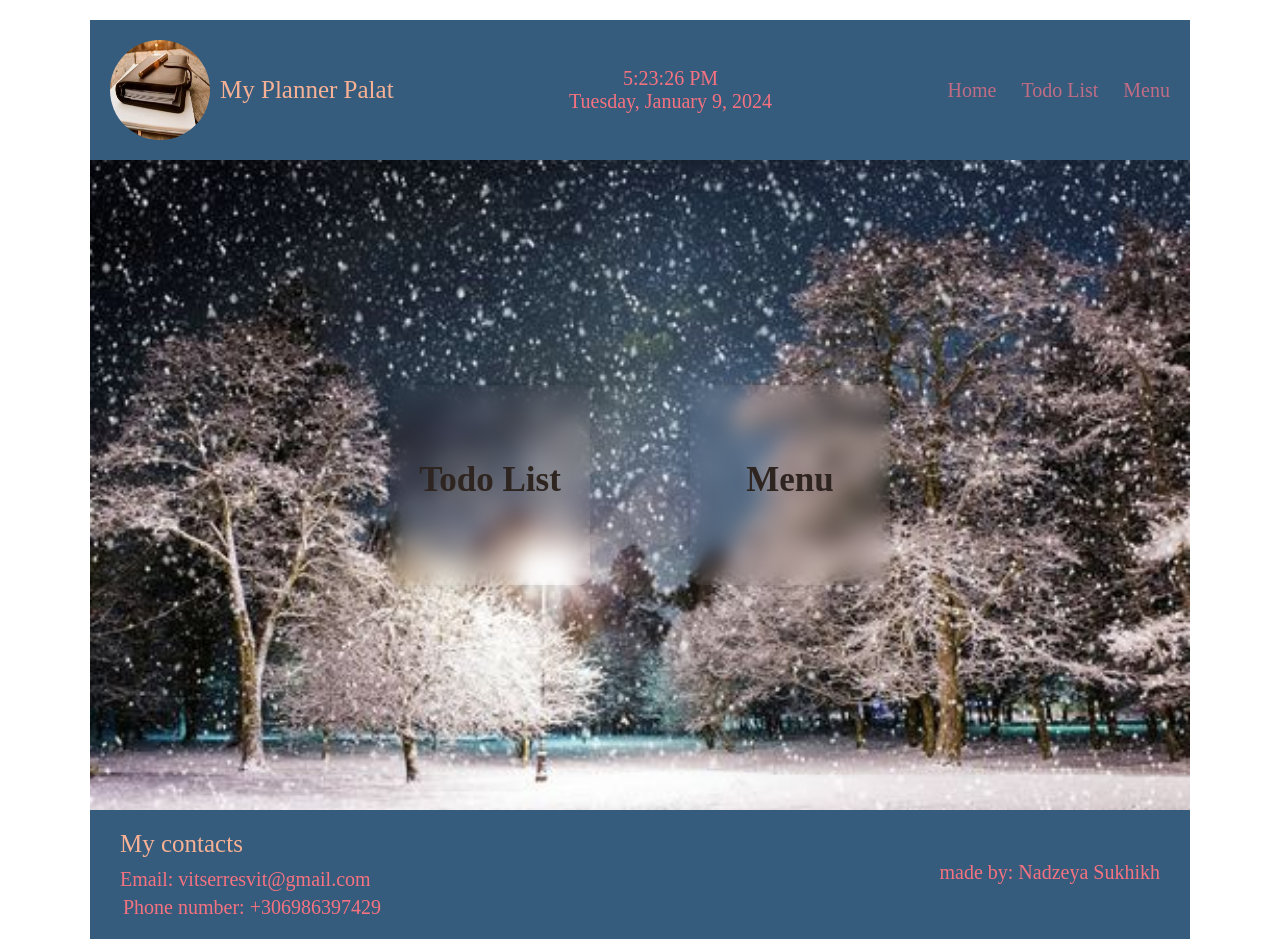
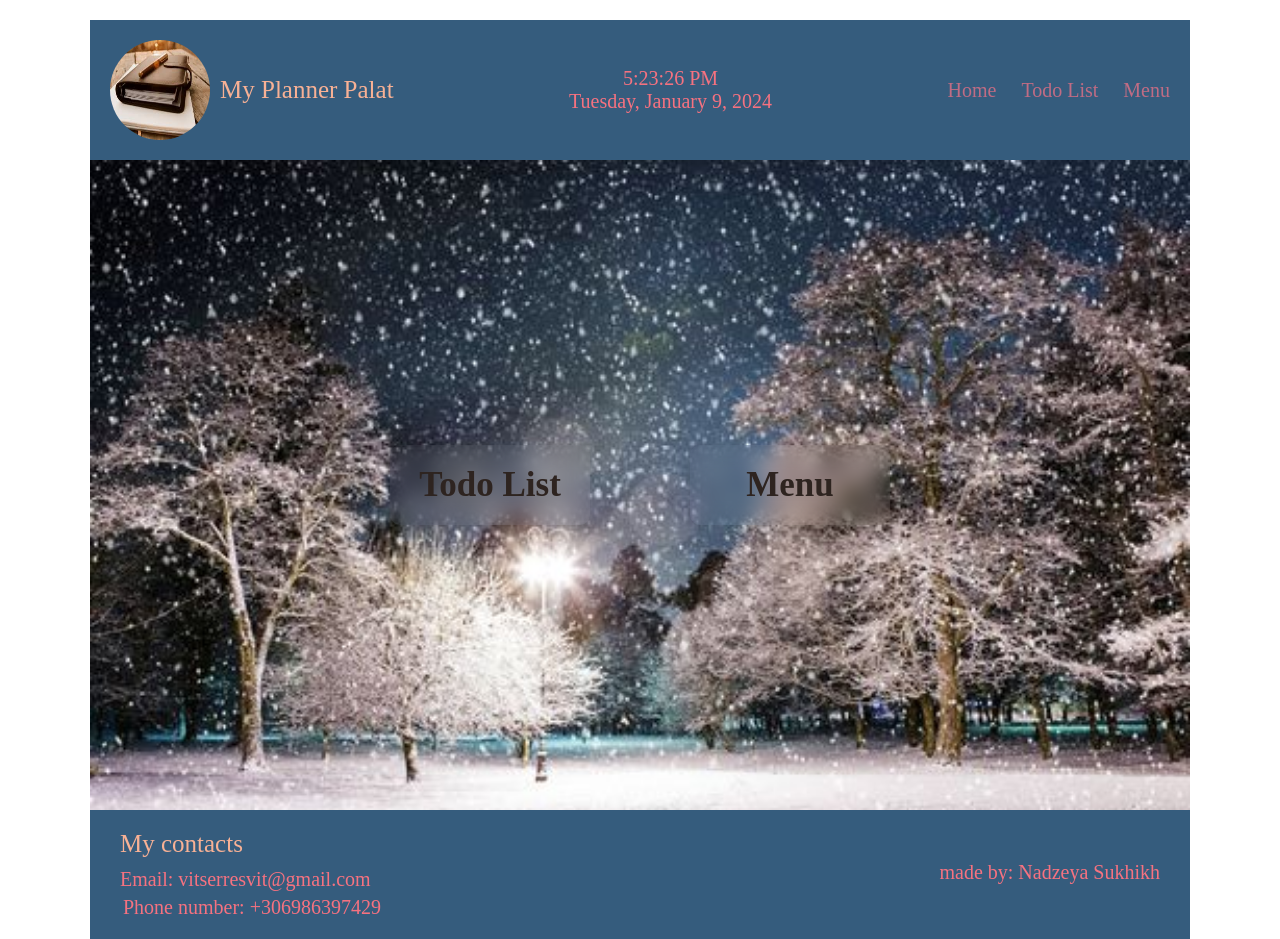
Before and after one commit to nadzeyasukhikh/plannerpalat, a React (Create React App) app: page / in a window 1280 px wide. Built offline with nearby package versions, Linux system fonts and the light colour scheme.

Commit message:
main style

```diff
--- a/src/pages/main/Main.module.css
+++ b/src/pages/main/Main.module.css
@@ -11,7 +11,7 @@
 }
 .mainDiv {
     width: 200px;
-    height: 200px;
+
     backdrop-filter: blur(10px);
     background-color: transparent;
     border-radius: 10px;
@@ -19,6 +19,8 @@
     box-shadow: 0 4px 8px rgba(0, 0, 0, 0.1);
     cursor: pointer;
     transition: 1s;
+
+
 }
 .mainDiv:hover{
     box-shadow: rgba(0, 0, 0, 0.3) 0px 19px 38px, rgba(0, 0, 0, 0.22) 0px 15px 12px;
@@ -28,5 +30,5 @@
     font-size: 35px;
     font-weight: 600;
     color: #2e2420;
-    margin-top: 55px;
+
 }
--- a/src/pages/todoList/TodoList.module.css
+++ b/src/pages/todoList/TodoList.module.css
@@ -80,5 +80,5 @@ ul {
     background-color: #F67280;
 }
 .todoText{
-    width: 100px;
+    width: 200px;
 }
```
